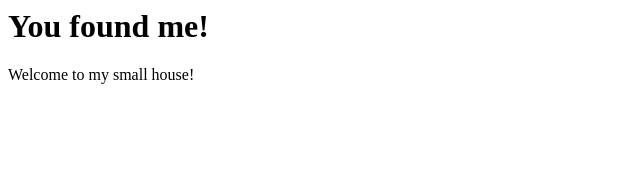
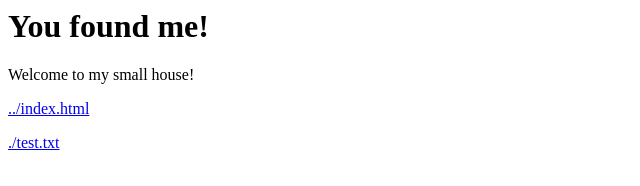
Before and after one commit to Qing-LKY/simple-http-server, a plain HTML site: page demo/dir/me.html in a window 1280 px wide. Shown: the whole page, without its empty margins (0-640 px from the left). Drawn offline with Linux system fonts and the light colour scheme.

Commit message:
test: add href

```diff
--- a/demo/dir/me.html
+++ b/demo/dir/me.html
@@ -5,5 +5,7 @@
 <body>
     <h1>You found me!</h1>
     <p>Welcome to my small house!</p>
+    <p><a href="../index.html">../index.html</a></p>
+    <p><a href="./test.txt">./test.txt</a></p>
 </body>
 </html>
```
